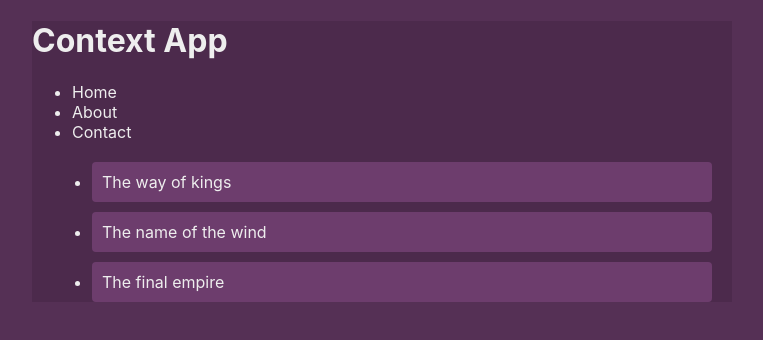
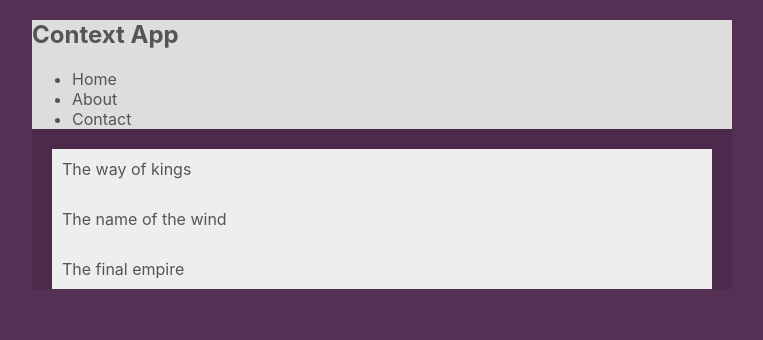
Before and after one commit to abp437/Javascript-Assignments, a React (Create React App) app in the folder react-hooks/: page / in a window 1280 px wide. Shown: the top 340 px of the page, without its empty margins (258-1021 px from the left). Built offline with nearby package versions, Linux system fonts and the light colour scheme; the HTML template or start-up script is replaced by a standard one.

Commit message:
Context Provider and Consumer added

```diff
--- a/react-hooks/src/App.js
+++ b/react-hooks/src/App.js
@@ -1,12 +1,15 @@
 import React from 'react';
 import Navbar from './components/Navbar';
 import BookList from './components/Booklist';
+import ThemeContextProvider from './contexts/ThemeContext';
 
 function App() {
   return (
     <div className="App">
-      <Navbar />
-      <BookList />
+      <ThemeContextProvider>
+        <Navbar />
+        <BookList />
+      </ThemeContextProvider>
     </div>
   );
 }
--- a/react-hooks/src/components/Booklist.js
+++ b/react-hooks/src/components/Booklist.js
@@ -1,16 +1,25 @@
 import React, { Component } from 'react';
+import { ThemeContext } from '../contexts/ThemeContext';
 
 class BookList extends Component {
   render() {
     return (
-      <div>
-        <ul className="book-list">
-          <li>The way of kings</li>
-          <li>The name of the wind</li>
-          <li>The final empire</li>
-        </ul>
-      </div>
-     );
+      <ThemeContext.Consumer>{(context) => {
+        const { isLightTheme, light, dark, } = context;
+        const theme = isLightTheme ? light : dark;
+        const { bg, syntax } = theme;
+        return (
+          <div className="book-list" style={{ color: syntax, background: bg }}>
+            <ul>
+              <li style={{ background: bg }}>The way of kings</li>
+              <li style={{ background: bg }}>The name of the wind</li>
+              <li style={{ background: bg }}>The final empire</li>
+            </ul>
+          </div>
+        );
+      }}
+      </ThemeContext.Consumer>
+    );
   }
 }
 
--- a/react-hooks/src/components/Navbar.js
+++ b/react-hooks/src/components/Navbar.js
@@ -1,17 +1,25 @@
 import React, { Component } from 'react';
-
+import { ThemeContext } from '../contexts/ThemeContext';
 
 class Navbar extends Component {
   render() {
     return (
-      <React.Fragment>
+      <ThemeContext.Consumer>{(context) => {
+        const { isLightTheme, light, dark, } = context;
+        const theme = isLightTheme ? light : dark;
+        const { ui, syntax } = theme;
+        return (
+          <nav style={{ background: ui, color: syntax }}>
             <h1>Context App</h1>
             <ul>
               <li>Home</li>
               <li>About</li>
               <li>Contact</li>
             </ul>
-      </React.Fragment>
+          </nav>
+        );
+      }}
+      </ThemeContext.Consumer>
     );
   }
 }
--- /dev/null
+++ b/react-hooks/src/contexts/ThemeContext.js
@@ -0,0 +1,29 @@
+import React, { Component, createContext } from 'react';
+
+export const ThemeContext = createContext();
+
+export default class ThemeContextProvider extends Component {
+  constructor(props) {
+    super(props);
+    this.state = {
+      isLightTheme: true,
+      light: {
+        syntax: '#555',
+        ui: '#ddd',
+        bg: '#eee',
+      },
+      dark: {
+        syntax: '#ddd',
+        ui: '#333',
+        bg: '#555',
+      }
+    }
+  }
+  render() {
+    return (
+      <ThemeContext.Provider value={{...this.state}}>
+        {this.props.children}
+      </ThemeContext.Provider>
+    );
+  }
+}
```
Also changed, not shown: 1 other file (tests, documents, lock files or other folders). Lines whose indentation alone changed are shown as unchanged.
